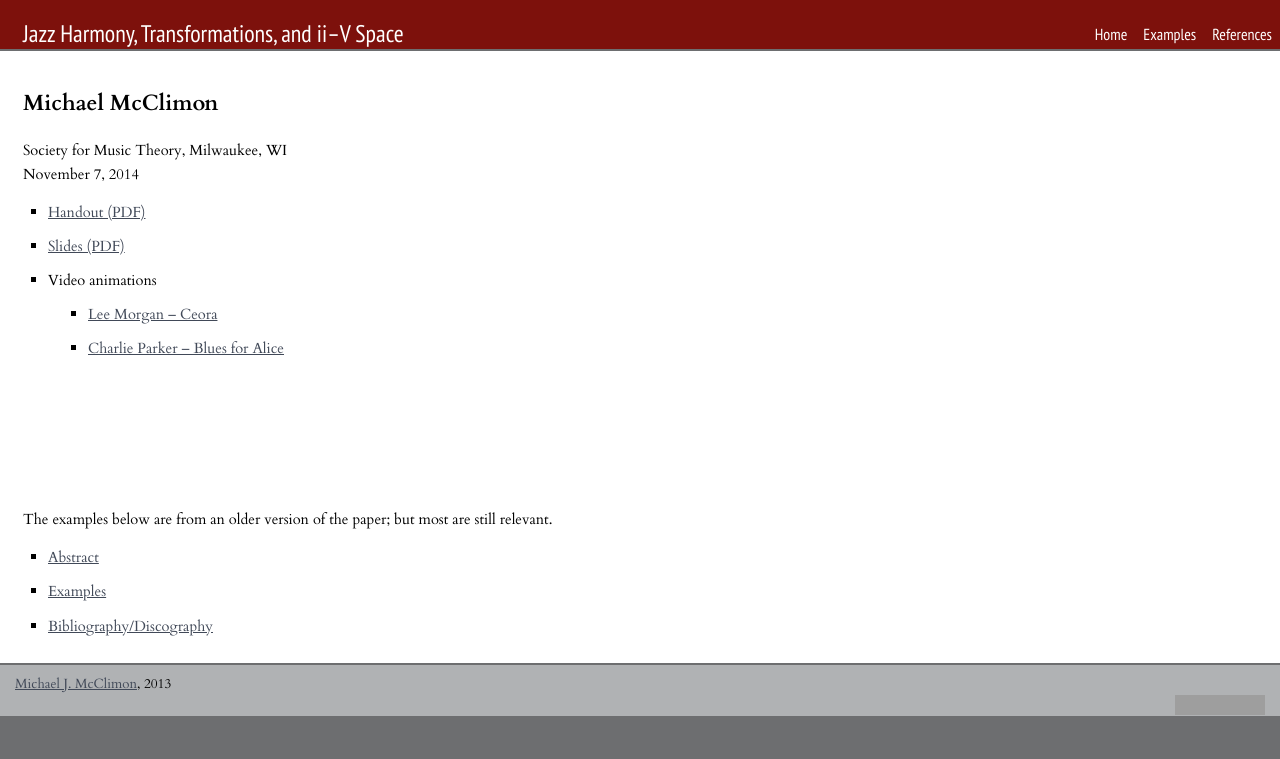
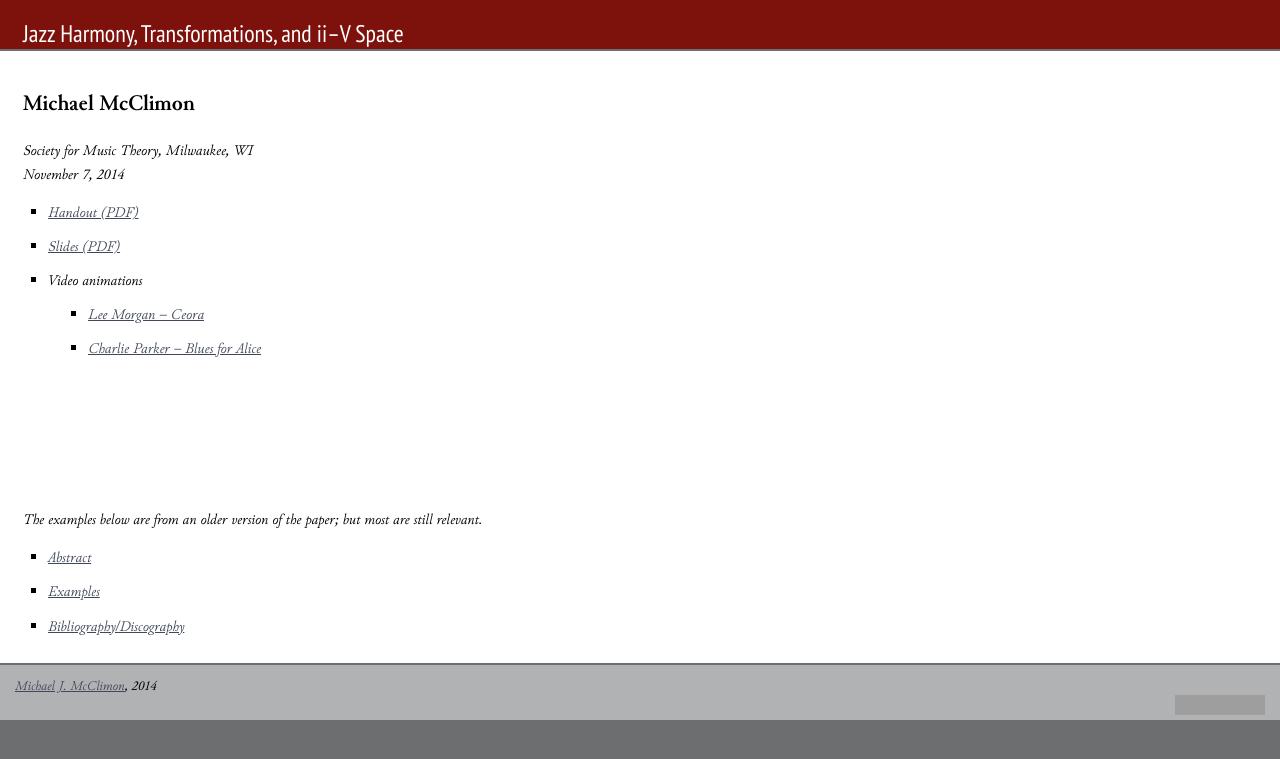
Before and after one commit to mmcclimon/jekyll-site, a Jekyll site: the page built from ii-V/index.html, in a window 1280 px wide. Shown: the top 759 px of the page. Built offline with Jekyll 4.4.1, drawn with Linux system fonts in a browser that asks for light colours; Markdown is read by kramdown in place of the engine named in the settings; grey boxes are pictures that could not be loaded.

Commit message:
Update CSS for ii-V paper.
Use Junicode instead of Cardo (decent underline support in Firefox), and
set the nav div to display: none, since they refer to old examples.

```diff
--- a/_layouts/two_five.html
+++ b/_layouts/two_five.html
@@ -32,7 +32,7 @@
 </div>
 
 <div class="footer">
-  <p> <a href="/">Michael J. McClimon</a>, 2013 <a rel="license" href="http://creativecommons.org/licenses/by-nc-nd/3.0/us/"><img alt="Creative Commons License" style="border-width:0" src="http://i.creativecommons.org/l/by-nc-nd/3.0/us/80x15.png" align="right"/></a>  </p>
+  <p> <a href="/">Michael J. McClimon</a>, 2014 <a rel="license" href="http://creativecommons.org/licenses/by-nc-nd/3.0/us/"><img alt="Creative Commons License" style="border-width:0" src="http://i.creativecommons.org/l/by-nc-nd/3.0/us/80x15.png" align="right"/></a>  </p>
   <!-- end .footer --></div>
 
 </body>
--- a/css/ii-V.css
+++ b/css/ii-V.css
@@ -1,10 +1,27 @@
-@import url(http://fonts.googleapis.com/css?family=PT+Sans+Narrow:400,700|Cardo:400,400italic,700);
+@import url(http://fonts.googleapis.com/css?family=PT+Sans+Narrow:400,700);
+
+@font-face {
+    font-family: Junicode;
+    src: local("Junicode"), url("/css/woff/Junicode.woff");
+}
+
+@font-face {
+    font-family: Junicode;
+    src: local("Junicode"), url("/css/woff/Junicode-Bold.woff");
+    font-weight: bold;
+}
+
+@font-face {
+    font-family: Junicode;
+    src: local("Junicode"), url("/css/woff/Junicode-Italic.woff");
+    font-weight: italic;
+}
 
 html {
   overflow-y: scroll; }
 
 body {
-  font-family: "Cardo", Garamond, Georgia, "Times New Roman", Times, serif;
+  font-family: Junicode, Garamond, Georgia, "Times New Roman", Times, serif;
   background: #6D6E70;
   margin: 0;
   padding: 0;
@@ -96,6 +113,7 @@
     margin-bottom: 0; }
 
 .nav ul {
+  display:none;
   margin: 0;
   padding: 0;
   float: right;
@@ -119,7 +137,7 @@
         background-color: #8090ab; }
 
 .content {
-  font-family: "Cardo", Garamond, Georgia, "Times New Roman", Times, serif;
+  font-family: Junicode, Garamond, Georgia, "Times New Roman", Times, serif;
   padding: 10px 8px;
   font-size: 11pt;
   line-height: 1.6; }
```
